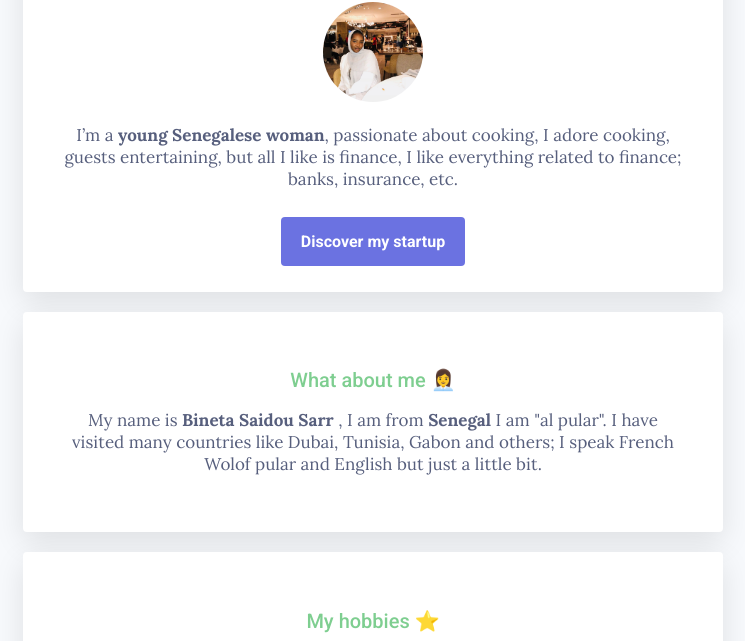
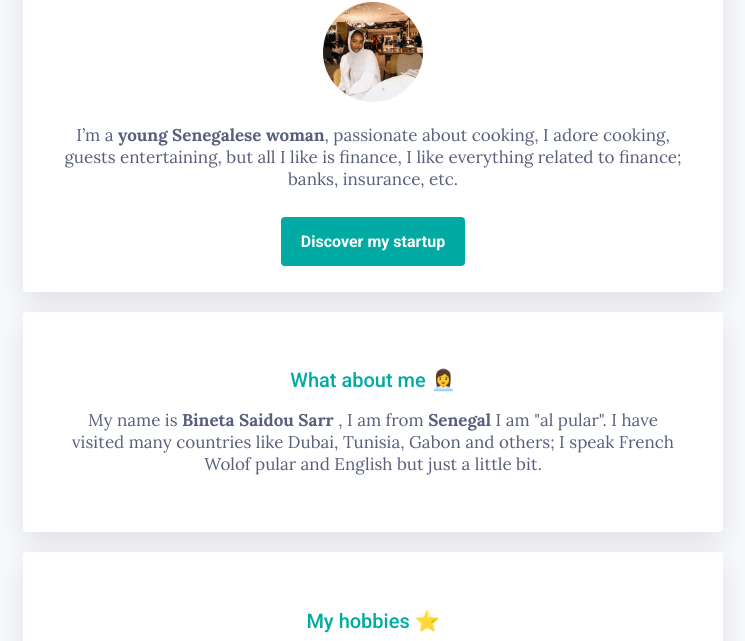
Before and after one commit to Binetasaidou/my-profile, a plain HTML site: page index.html in a window 1280 px wide. Shown: the part 159-800 px from the top of the page, without its empty margins (267-1012 px from the left). Drawn offline with Linux system fonts and the light colour scheme.

Commit message:
change some color

```diff
--- a/style.css
+++ b/style.css
@@ -17,7 +17,7 @@ h1 {
   font-weight: 900;
 }
 h2 {
-  color: #7ece90;
+  color: #01aba3;
   font-size: 20px;
   font-weight: lighter;
   font-weight: 500;
@@ -25,7 +25,7 @@ h2 {
 a {
   font-family: "Roboto", sans-serif;
   text-decoration: none;
-  color: #6b72e1;
+  color: #01aba3;
   font-weight: 600;
   font-size: 16px;
 }
@@ -70,13 +70,13 @@ a:hover {
   border-radius: 50%;
 }
 .btn-blue {
-  background-color: #6b72e1;
+  background-color: #01aba3;
   color: white;
   padding: 15px 20px;
   border-radius: 4px;
 }
 .btn-blue:hover {
-  background-color: black;
+  background-color: #00837c;
   color: white;
 }
 .list-inline {
```
